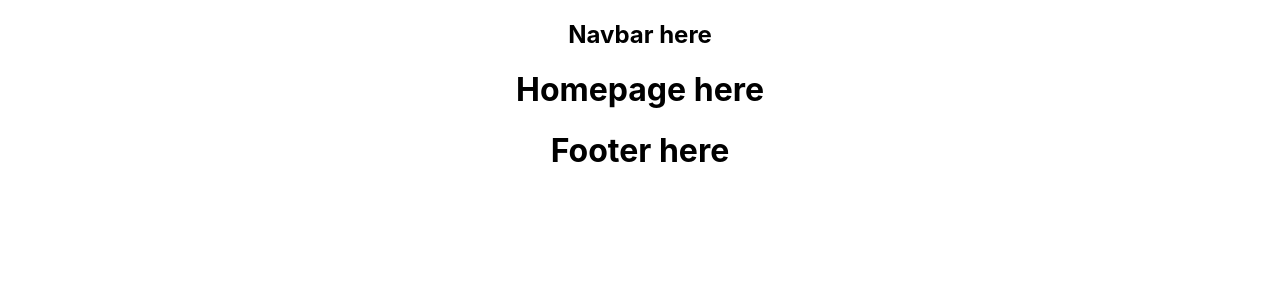
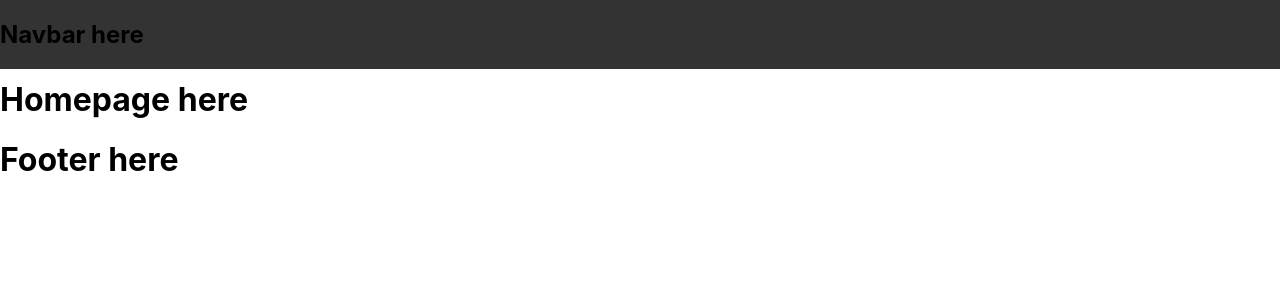
Before and after one commit to jsoomie/employee-kiosk, a React (Create React App) app: page / in a window 1280 px wide. Shown: the top 300 px of the page. Built offline with nearby package versions, Linux system fonts and the light colour scheme.

Commit message:
added stylings to navbar

```diff
--- a/src/App.css
+++ /dev/null
@@ -1,38 +0,0 @@
-.App {
-  text-align: center;
-}
-
-.App-logo {
-  height: 40vmin;
-  pointer-events: none;
-}
-
-@media (prefers-reduced-motion: no-preference) {
-  .App-logo {
-    animation: App-logo-spin infinite 20s linear;
-  }
-}
-
-.App-header {
-  background-color: #282c34;
-  min-height: 100vh;
-  display: flex;
-  flex-direction: column;
-  align-items: center;
-  justify-content: center;
-  font-size: calc(10px + 2vmin);
-  color: white;
-}
-
-.App-link {
-  color: #61dafb;
-}
-
-@keyframes App-logo-spin {
-  from {
-    transform: rotate(0deg);
-  }
-  to {
-    transform: rotate(360deg);
-  }
-}
--- a/src/App.js
+++ b/src/App.js
@@ -1,6 +1,5 @@
 import { BrowserRouter as Router, Route, Switch } from "react-router-dom";
 import { Navbar, Home, About, Footer } from "./components";
-import "./App.css";
 
 function App() {
   return (
--- a/src/components/Navbar.js
+++ b/src/components/Navbar.js
@@ -1,3 +1,5 @@
+import "../css/Navbar.css";
+
 const Navbar = () => {
   return (
     <nav>
--- /dev/null
+++ b/src/css/Navbar.css
@@ -0,0 +1,6 @@
+nav {
+  position: fixed;
+  top: 0;
+  width: 100%;
+  background-color: #333;
+}
--- a/src/index.css
+++ b/src/css/index.css
@@ -1,5 +1,10 @@
+* {
+  box-sizing: border-box;
+}
+
 body {
   margin: 0;
+  padding: 0;
   font-family: -apple-system, BlinkMacSystemFont, 'Segoe UI', 'Roboto', 'Oxygen',
     'Ubuntu', 'Cantarell', 'Fira Sans', 'Droid Sans', 'Helvetica Neue',
     sans-serif;
@@ -11,3 +16,7 @@ code {
   font-family: source-code-pro, Menlo, Monaco, Consolas, 'Courier New',
     monospace;
 }
+
+.App {
+  margin-top: 5rem;
+}
--- a/src/index.js
+++ b/src/index.js
@@ -1,6 +1,6 @@
 import React from "react";
 import ReactDOM from "react-dom";
-import "./index.css";
+import "./css/index.css";
 import App from "./App";
 
 ReactDOM.render(
```
